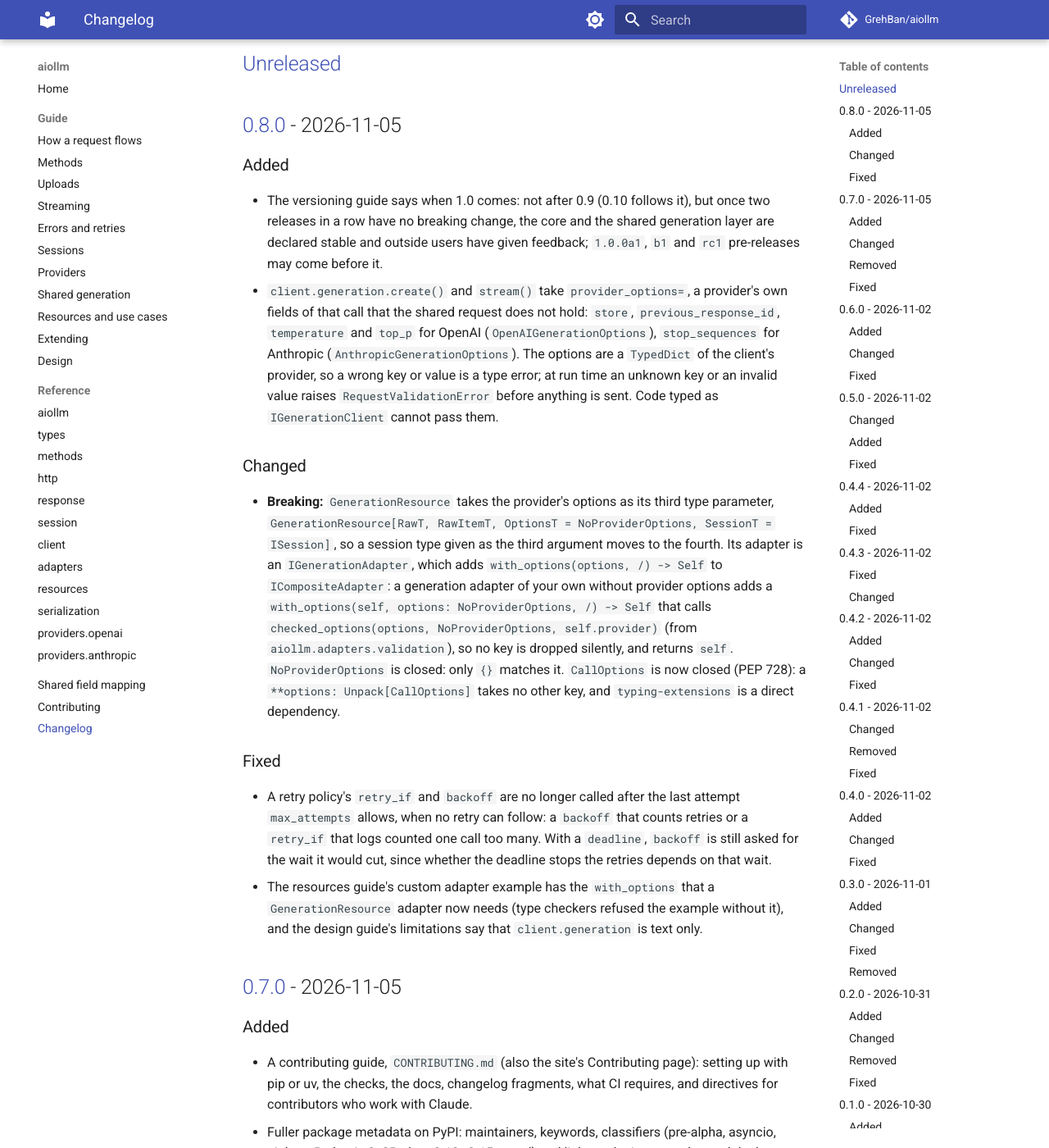
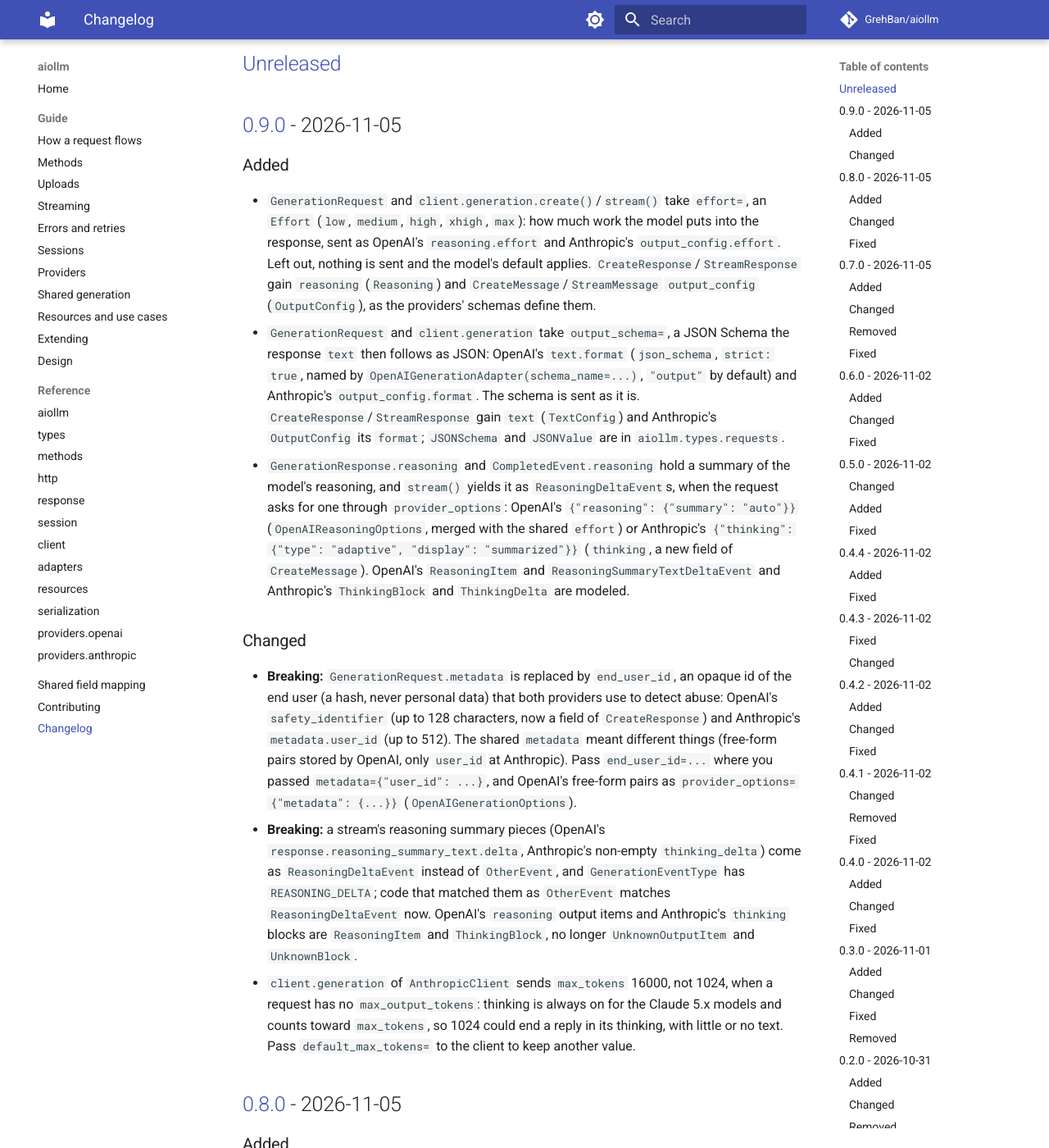
Before and after one commit to GrehBan/ai_api, an MkDocs documentation site: the page built from docs/changelog.md, in a window 1280 px wide and 1400 px high, scrolled down 227 px. Shown: the whole window at 82% size. Built offline with MkDocs 1.6.1 and Material for MkDocs 9.7.7, drawn with Linux system fonts in a browser that asks for light colours; comment, search, counter and statistics services are not loaded.

Commit message:
Release 0.9.0
The shared generation contract grows: effort, output_schema,
end_user_id (in place of metadata, now an OpenAI provider option;
breaking), reasoning summaries in responses and streams with
ReasoningDeltaEvent (breaking for code that matched those pieces as
OtherEvent), and Anthropic's default max_tokens of 16000 for thinking.

The CHANGELOG section is built by towncrier from the fragments, which
are removed; the compare links name v0.9.0.

```diff
--- a/CHANGELOG.md
+++ b/CHANGELOG.md
@@ -8,6 +8,57 @@ and this project adheres to [Semantic Versioning](https://semver.org/spec/v2.0.0
 ## [Unreleased]
 
 <!-- towncrier release notes start -->
+
+## [0.9.0] - 2026-11-05
+
+### Added
+
+- `GenerationRequest` and `client.generation.create()`/`stream()` take
+  `effort=`, an `Effort` (`low`, `medium`, `high`, `xhigh`, `max`): how much
+  work the model puts into the response, sent as OpenAI's `reasoning.effort`
+  and Anthropic's `output_config.effort`. Left out, nothing is sent and the
+  model's default applies. `CreateResponse`/`StreamResponse` gain `reasoning`
+  (`Reasoning`) and `CreateMessage`/`StreamMessage` `output_config`
+  (`OutputConfig`), as the providers' schemas define them.
+- `GenerationRequest` and `client.generation` take `output_schema=`, a JSON
+  Schema the response `text` then follows as JSON: OpenAI's `text.format`
+  (`json_schema`, `strict: true`, named by
+  `OpenAIGenerationAdapter(schema_name=...)`, `"output"` by default) and
+  Anthropic's `output_config.format`. The schema is sent as it is.
+  `CreateResponse`/`StreamResponse` gain `text` (`TextConfig`) and Anthropic's
+  `OutputConfig` its `format`; `JSONSchema` and `JSONValue` are in
+  `aiollm.types.requests`.
+- `GenerationResponse.reasoning` and `CompletedEvent.reasoning` hold a summary
+  of the model's reasoning, and `stream()` yields it as `ReasoningDeltaEvent`s,
+  when the request asks for one through `provider_options`: OpenAI's
+  `{"reasoning": {"summary": "auto"}}` (`OpenAIReasoningOptions`, merged with
+  the shared `effort`) or Anthropic's `{"thinking": {"type": "adaptive",
+  "display": "summarized"}}` (`thinking`, a new field of `CreateMessage`).
+  OpenAI's `ReasoningItem` and `ReasoningSummaryTextDeltaEvent` and Anthropic's
+  `ThinkingBlock` and `ThinkingDelta` are modeled.
+
+### Changed
+
+- **Breaking:** `GenerationRequest.metadata` is replaced by `end_user_id`, an
+  opaque id of the end user (a hash, never personal data) that both providers
+  use to detect abuse: OpenAI's `safety_identifier` (up to 128 characters, now
+  a field of `CreateResponse`) and Anthropic's `metadata.user_id` (up to 512).
+  The shared `metadata` meant different things (free-form pairs stored by
+  OpenAI, only `user_id` at Anthropic). Pass `end_user_id=...` where you passed
+  `metadata={"user_id": ...}`, and OpenAI's free-form pairs as
+  `provider_options={"metadata": {...}}` (`OpenAIGenerationOptions`).
+- **Breaking:** a stream's reasoning summary pieces (OpenAI's
+  `response.reasoning_summary_text.delta`, Anthropic's non-empty
+  `thinking_delta`) come as `ReasoningDeltaEvent` instead of `OtherEvent`, and
+  `GenerationEventType` has `REASONING_DELTA`; code that matched them as
+  `OtherEvent` matches `ReasoningDeltaEvent` now. OpenAI's `reasoning` output
+  items and Anthropic's `thinking` blocks are `ReasoningItem` and
+  `ThinkingBlock`, no longer `UnknownOutputItem` and `UnknownBlock`.
+- `client.generation` of `AnthropicClient` sends `max_tokens` 16000, not 1024,
+  when a request has no `max_output_tokens`: thinking is always on for the
+  Claude 5.x models and counts toward `max_tokens`, so 1024 could end a reply
+  in its thinking, with little or no text. Pass `default_max_tokens=` to the
+  client to keep another value.
 
 ## [0.8.0] - 2026-11-05
 
@@ -968,7 +1019,8 @@ new locations:
 | `ai_api.providers.openai.client.api.openai` | `ai_api.providers.openai.api` |
 | `ai_api.providers.openai.client.exceptions.error_resolver.openai` | `ai_api.providers.openai.resolver` |
 
-[Unreleased]: https://github.com/GrehBan/aiollm/compare/v0.8.0...HEAD
+[Unreleased]: https://github.com/GrehBan/aiollm/compare/v0.9.0...HEAD
+[0.9.0]: https://github.com/GrehBan/aiollm/compare/v0.8.0...v0.9.0
 [0.8.0]: https://github.com/GrehBan/aiollm/compare/v0.7.0...v0.8.0
 [0.7.0]: https://github.com/GrehBan/aiollm/compare/v0.6.0...v0.7.0
 [0.6.0]: https://github.com/GrehBan/aiollm/compare/v0.5.0...v0.6.0
```
Also changed, not shown: CHANGES/+anthropic-max-tokens.changed.md (deleted, +0 -1 lines), CHANGES/+effort.added.md (deleted, +0 -1 lines), CHANGES/+end-user-id.changed.md (deleted, +0 -1 lines), CHANGES/+output-schema.added.md (deleted, +0 -1 lines), CHANGES/+reasoning.added.md (deleted, +0 -1 lines), CHANGES/+reasoning.changed.md (deleted, +0 -1 lines), CLAUDE.md (+1 -1 lines), README.md (+1 -1 lines), 1 other file.
